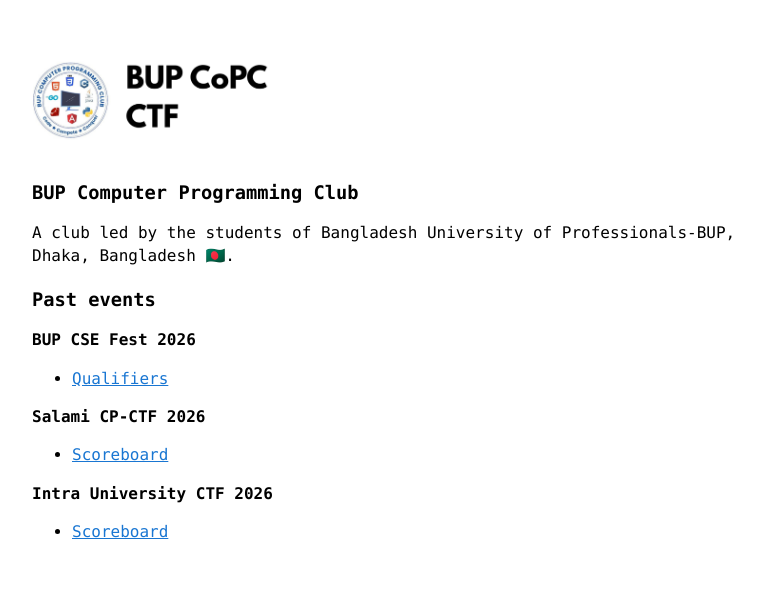
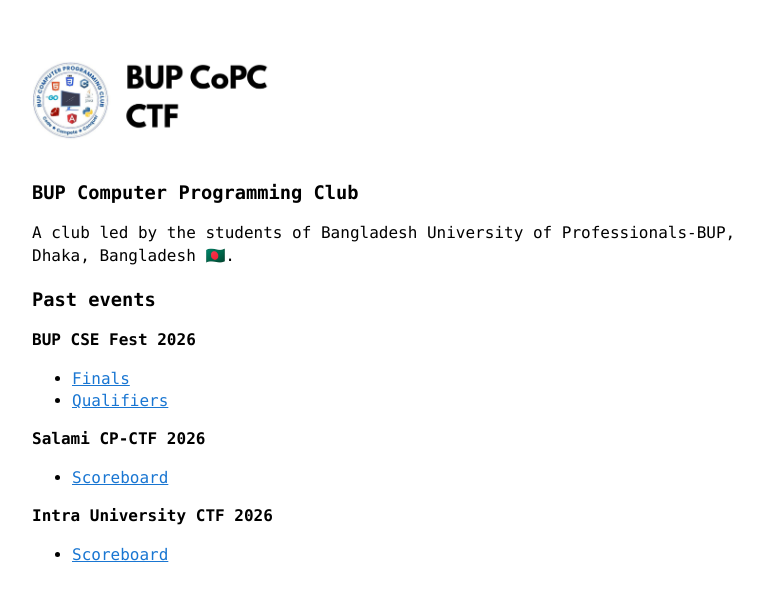
Before and after one commit to towfiq-rakin/ctf.bupcopc.tech, a Jekyll site: the page built from index.md, in a window 1280 px wide. Shown: the top 601 px of the page, without its empty margins (254-1017 px from the left). Built offline with Jekyll 4.4.1, drawn with Linux system fonts in a browser that asks for light colours.

Commit message:
Add link to BUP CSE Fest 2026 Finals in index.md

```diff
--- a/index.md
+++ b/index.md
@@ -13,6 +13,7 @@ A club led by the students of Bangladesh University of Professionals-BUP, Dhaka,
 
 **BUP CSE Fest 2026**
 
+- [Finals](https://2026.ctf.bupcopc.tech)
 - [Qualifiers](https://2026-quals.ctf.bupcopc.tech)
 
 **Salami CP-CTF 2026**
```
